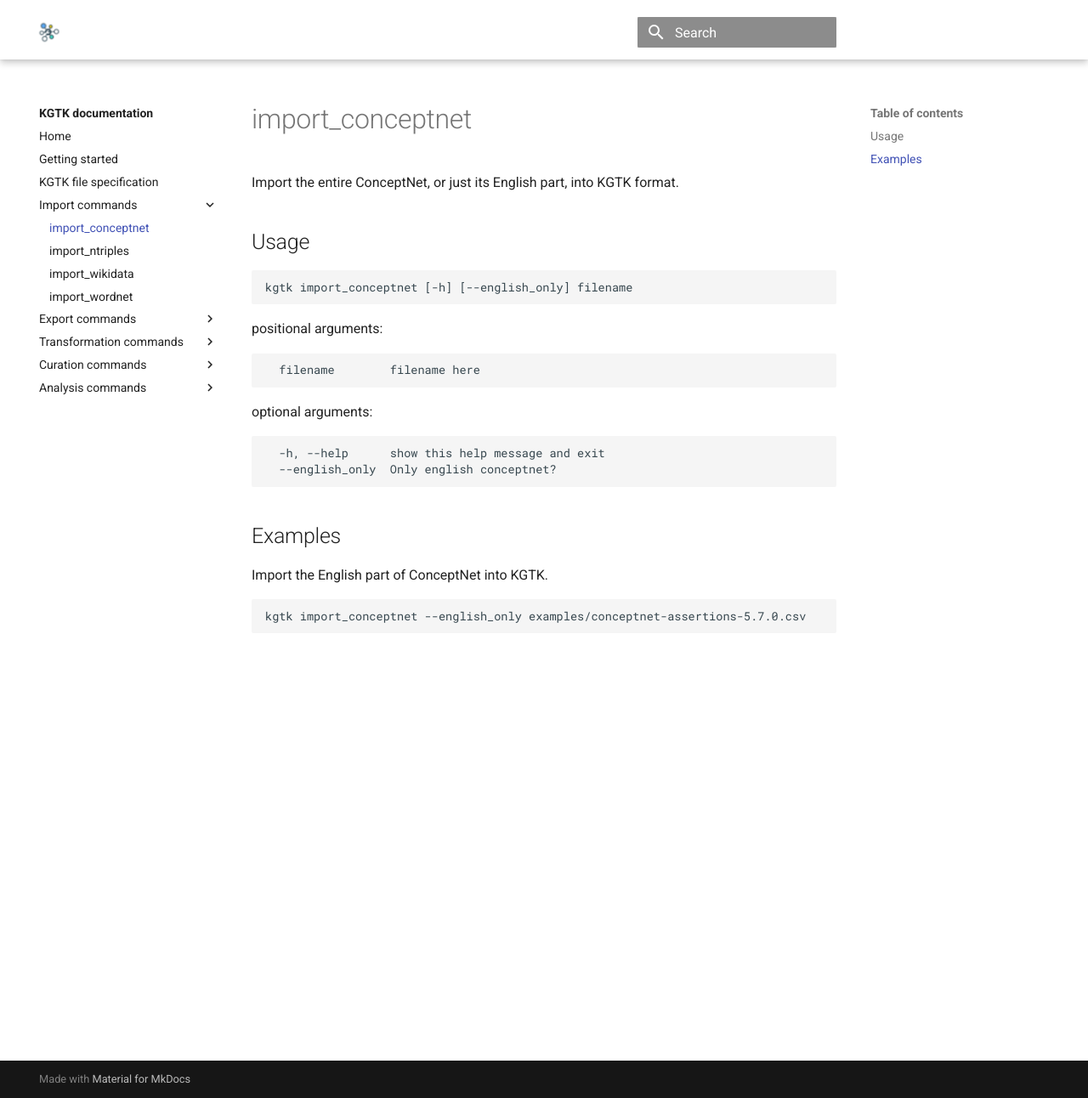
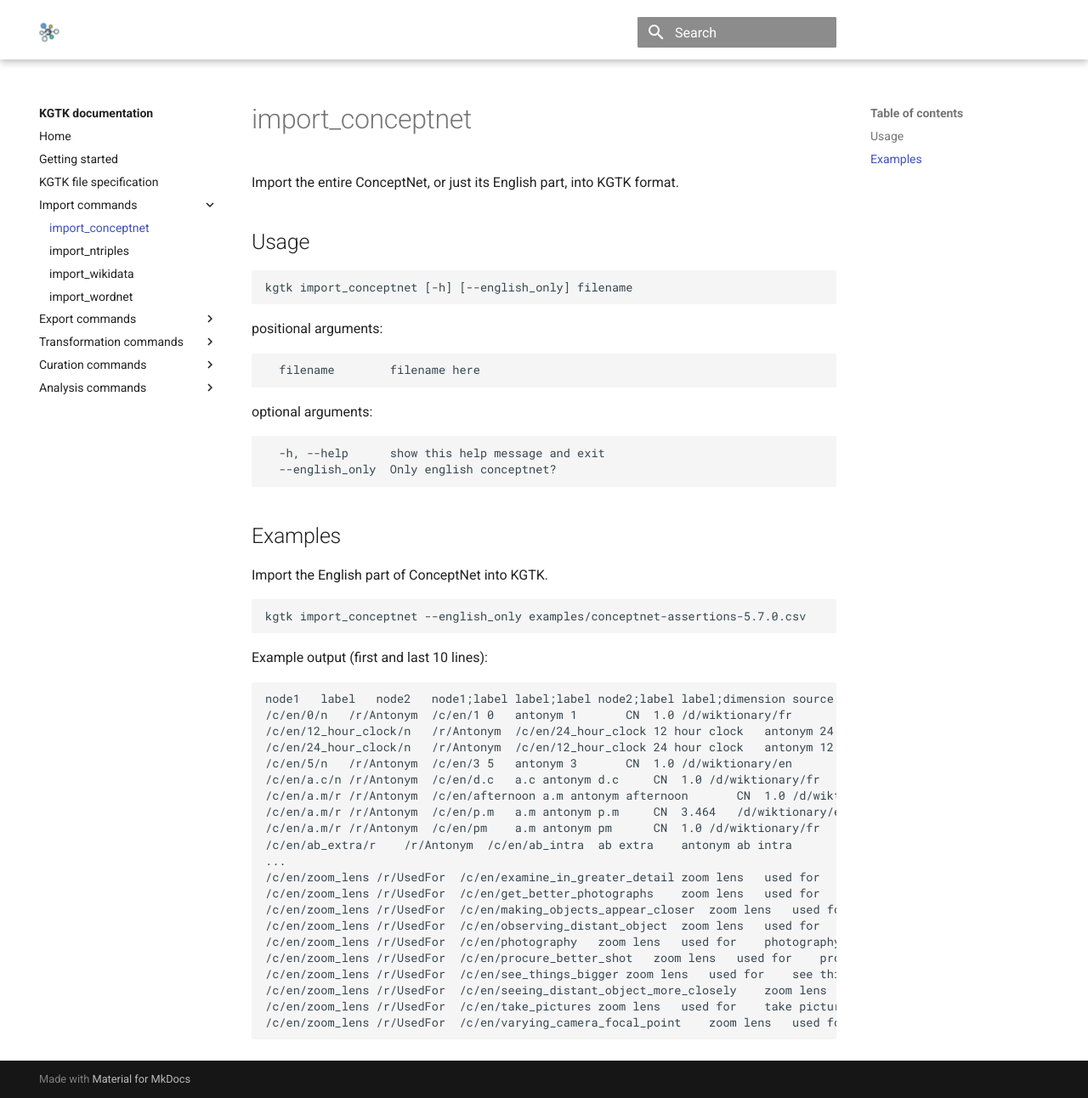
Before and after one commit to usc-isi-i2/kgtk, an MkDocs documentation site: the page built from docs/import/import_conceptnet.md, in a window 1280 px wide and 1292 px high. Shown: the whole window at 85% size. Built offline with MkDocs 1.6.1 and Material for MkDocs 9.7.7, drawn with Linux system fonts in a browser that asks for light colours; comment, search, counter and statistics services are not loaded.

Commit message:
conceptnet importer - docs updated with an example output

````diff
--- a/docs/import/import_conceptnet.md
+++ b/docs/import/import_conceptnet.md
@@ -23,3 +23,28 @@
 ```
 kgtk import_conceptnet --english_only examples/conceptnet-assertions-5.7.0.csv
 ```
+
+Example output (first and last 10 lines):
+```
+node1	label	node2	node1;label	label;label	node2;label	label;dimension	source	weight	creator	sentence	question
+/c/en/0/n	/r/Antonym	/c/en/1	0	antonym	1		CN	1.0	/d/wiktionary/fr		What is the opposite from 0?
+/c/en/12_hour_clock/n	/r/Antonym	/c/en/24_hour_clock	12 hour clock	antonym	24 hour clock		CN	1.0	/d/wiktionary/en		What is the opposite from 12 hour clock?
+/c/en/24_hour_clock/n	/r/Antonym	/c/en/12_hour_clock	24 hour clock	antonym	12 hour clock		CN	1.0	/d/wiktionary/en		What is the opposite from 24 hour clock?
+/c/en/5/n	/r/Antonym	/c/en/3	5	antonym	3		CN	1.0	/d/wiktionary/en		What is the opposite from 5?
+/c/en/a.c/n	/r/Antonym	/c/en/d.c	a.c	antonym	d.c		CN	1.0	/d/wiktionary/fr		What is the opposite from a.c?
+/c/en/a.m/r	/r/Antonym	/c/en/afternoon	a.m	antonym	afternoon		CN	1.0	/d/wiktionary/en		What is the opposite from a.m?
+/c/en/a.m/r	/r/Antonym	/c/en/p.m	a.m	antonym	p.m		CN	3.464	/d/wiktionary/en		What is the opposite from a.m?
+/c/en/a.m/r	/r/Antonym	/c/en/pm	a.m	antonym	pm		CN	1.0	/d/wiktionary/fr		What is the opposite from a.m?
+/c/en/ab_extra/r	/r/Antonym	/c/en/ab_intra	ab extra	antonym	ab intra		CN	1.0	/d/wiktionary/en		What is the opposite from ab extra?
+...
+/c/en/zoom_lens	/r/UsedFor	/c/en/examine_in_greater_detail	zoom lens	used for	examine in greater detail		CN	1.0	/d/conceptnet/4/en	You can use [[a zoom lens]] to [[examine in greater detail]]	What is zoom lens used for?
+/c/en/zoom_lens	/r/UsedFor	/c/en/get_better_photographs	zoom lens	used for	get better photographs		CN	1.0	/d/conceptnet/4/en	You can use [[a zoom lens]] to [[get better photographs]]	What is zoom lens used for?
+/c/en/zoom_lens	/r/UsedFor	/c/en/making_objects_appear_closer	zoom lens	used for	making objects appear closer		CN	1.0	/d/conceptnet/4/en	[[a zoom lens]] is used for [[making objects appear closer]]	What is zoom lens used for?
+/c/en/zoom_lens	/r/UsedFor	/c/en/observing_distant_object	zoom lens	used for	observing distant object		CN	1.0	/d/conceptnet/4/en	[[a zoom lens]] is for [[observing a distant object]]	What is zoom lens used for?
+/c/en/zoom_lens	/r/UsedFor	/c/en/photography	zoom lens	used for	photography		CN	1.0	/d/conceptnet/4/en	[[a zoom lens]] is used for [[photography]]	What is zoom lens used for?
+/c/en/zoom_lens	/r/UsedFor	/c/en/procure_better_shot	zoom lens	used for	procure better shot		CN	1.0	/d/conceptnet/4/en	You can use [[a zoom lens]] to [[procure a better shot]]	What is zoom lens used for?
+/c/en/zoom_lens	/r/UsedFor	/c/en/see_things_bigger	zoom lens	used for	see things bigger		CN	1.0	/d/conceptnet/4/en	You can use [[a zoom lens]] to [[see things bigger]]	What is zoom lens used for?
+/c/en/zoom_lens	/r/UsedFor	/c/en/seeing_distant_object_more_closely	zoom lens	used for	seeing distant object more closely		CN	1.0	/d/conceptnet/4/en	[[a zoom lens]] is for [[seeing a distant object more closely]]	What is zoom lens used for?
+/c/en/zoom_lens	/r/UsedFor	/c/en/take_pictures	zoom lens	used for	take pictures		CN	1.0	/d/conceptnet/4/en	You can use [[a zoom lens]] to [[take pictures]]	What is zoom lens used for?
+/c/en/zoom_lens	/r/UsedFor	/c/en/varying_camera_focal_point	zoom lens	used for	varying camera focal point		CN	1.0	/d/conceptnet/4/en	[[a zoom lens]] is used for [[varying a camera focal point]]	What is zoom lens used for?
+```
````
